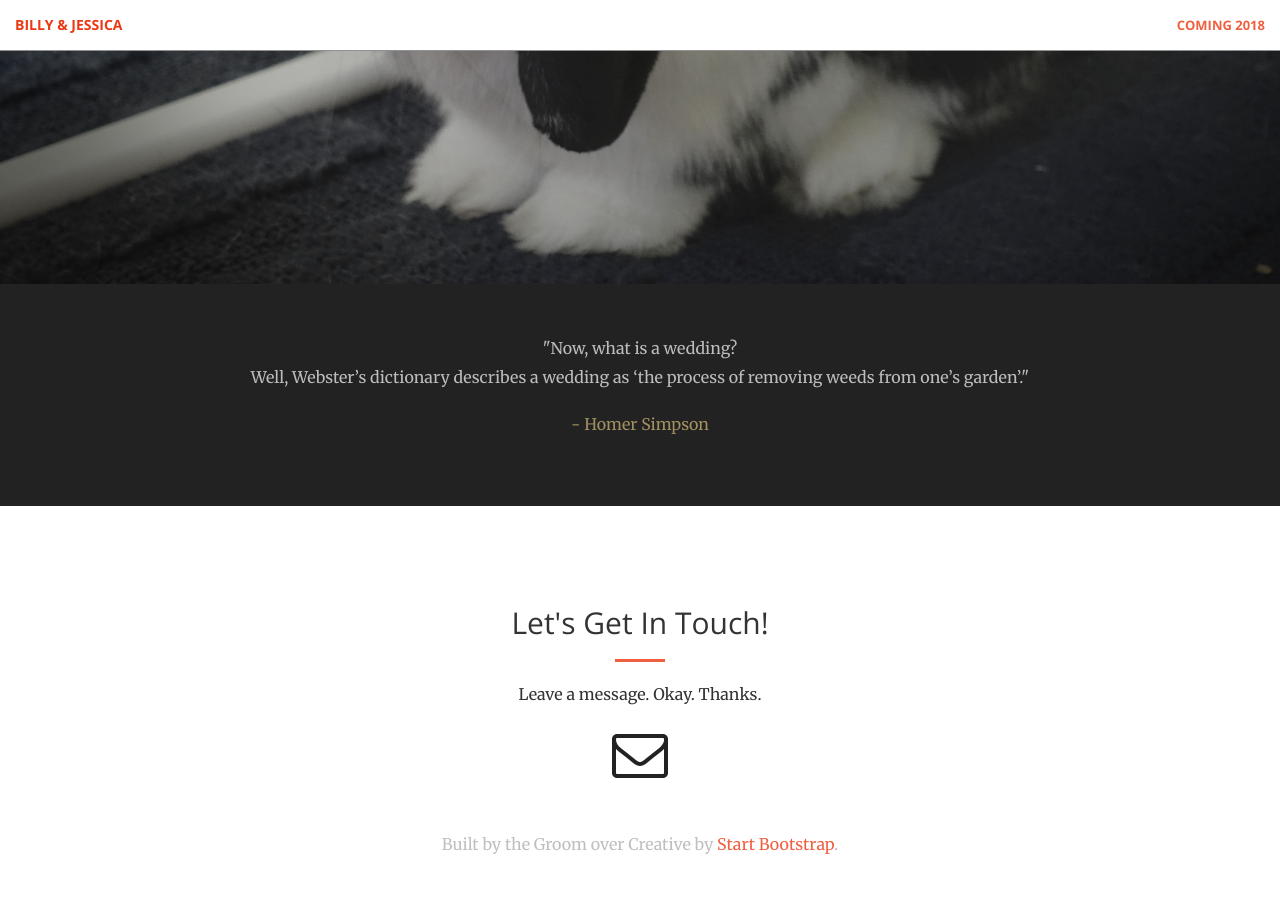
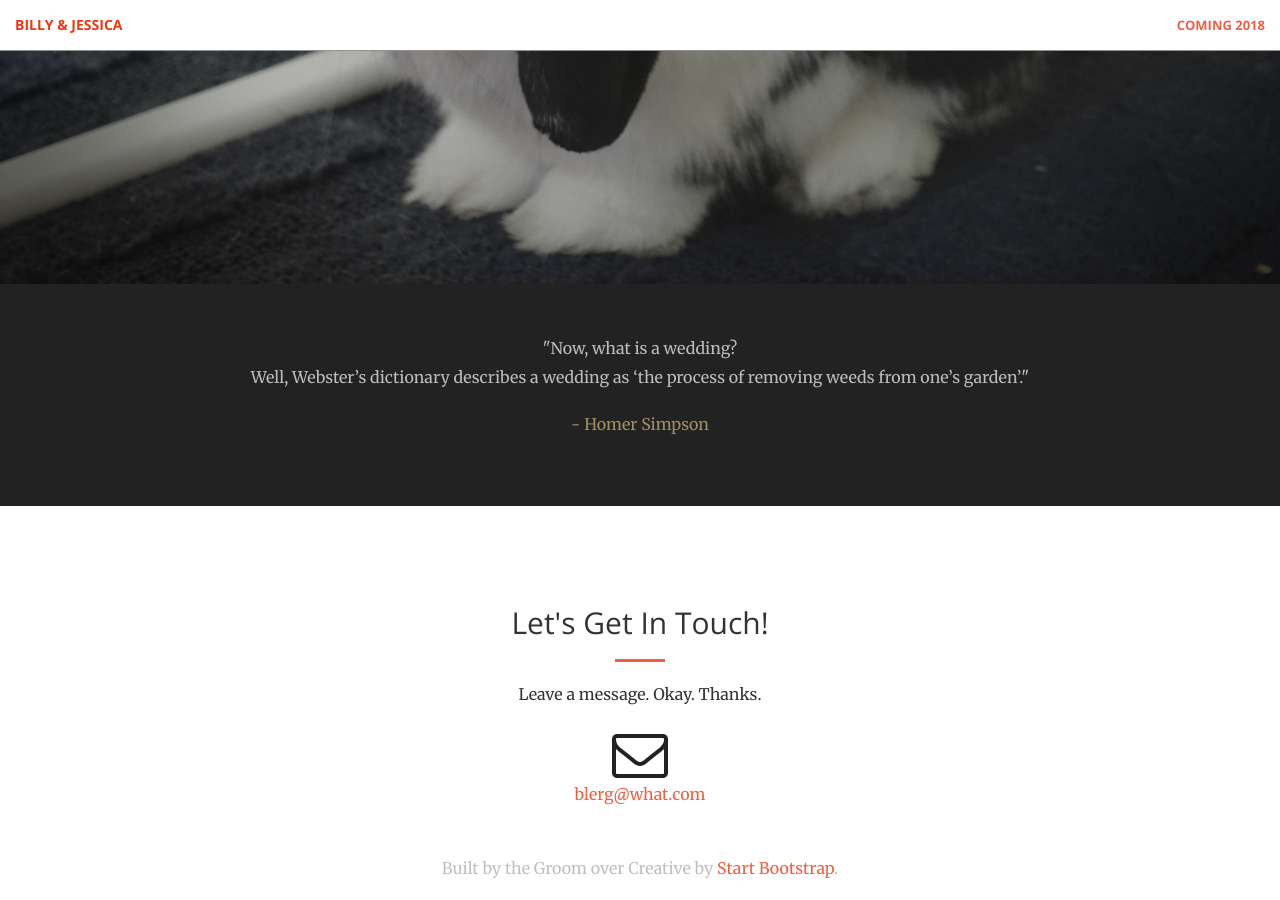
Before and after one commit to notbleh/wed-website, a Jekyll site: the page built from index.html, in a window 1280 px wide and 900 px high, scrolled down 616 px. Built offline with Jekyll 4.4.1, drawn with Linux system fonts in a browser that asks for light colours; before the commit the page ends 1492 px from its top, so only the background shows below that.

Commit message:
Update _config.yml

```diff
--- a/_config.yml
+++ b/_config.yml
@@ -1,6 +1,6 @@
 # Site settings
-title: Billy's Test Page
-email:
+title: Billy and Jessica
+email: blerg@what.com
 description: > # this means to ignore newlines until "baseurl:"
 baseurl: "" # the subpath of your site, e.g. /blog/
 url: "http://notbleh.github.io/" # the base hostname & protocol for your site
```
